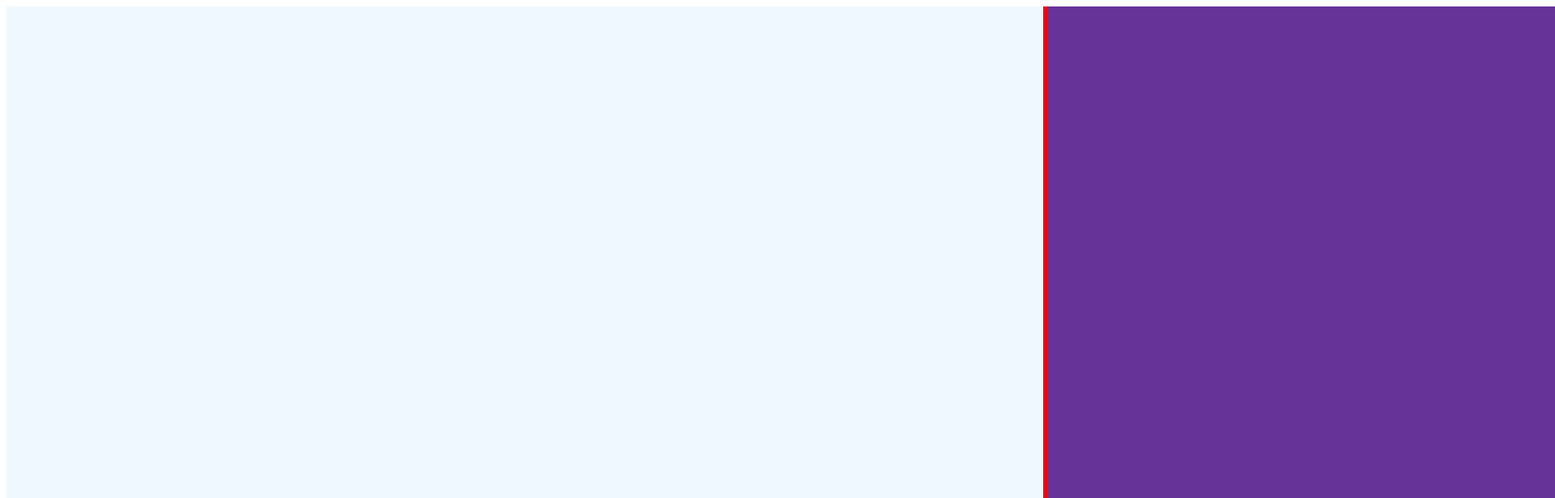
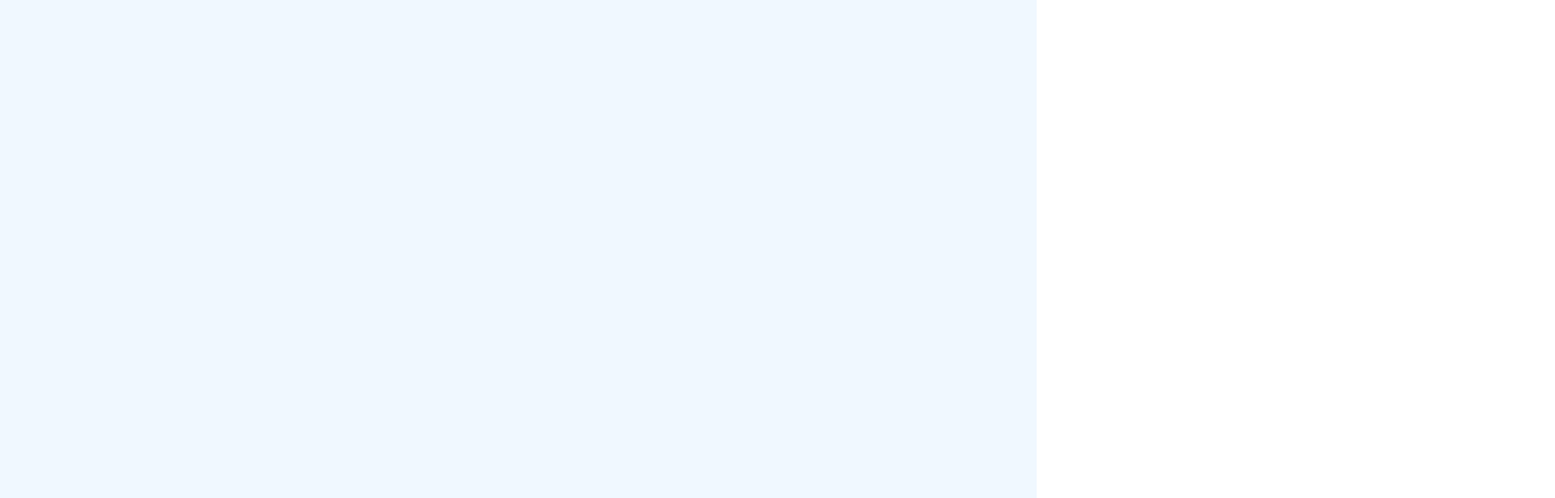
Before and after one commit to mvssyl/Workshop, a plain HTML site: page index.html in a window 1280 px wide. Shown: the top 616 px of the page at 81% size, 1920 px wide, since content can reach past the window. Drawn offline with nearby package versions, Linux system fonts and the light colour scheme.

Commit message:
changement

```diff
--- a/css/main.css
+++ b/css/main.css
@@ -1,35 +1,34 @@
-.body {
+body {
     margin: 0;
     overflow-x: hidden;
 }
 
-.fenetre-histoire {
+.fenetre-theatre {
     width: 100%;
     height: 100vh;
     overflow: hidden;
-    overflow-x: hidden;
 }
 
 .bande-histoire {
     display: flex;
-    width: 900%;
+    width: 900vw;
     height: 100%;
 }
 
 .acte {
+    display: flex;
+    width: 300vw;
+    height: 100vh;
+}
+
+.part-1, .part-2, .part-3,
+.part-4, .part-5, .part-6,
+.part-7, .part-8, .part-9 {
     width: 100vw;
     height: 100vh;
-    border-right: 5px solid red;
+    flex-shrink: 0;
 }
 
-.acte-1 {
-    background-color: aliceblue;
-}
-
-.acte-2 {
-    background-color: rebeccapurple;
-}
-
-.acte-3 {
-    background-color: aquamarine;
-}
+.acte-1 section {background-color: aliceblue; border-right: 2px solid black;}
+.acte-2 section {background-color: rebeccapurple; border-right: 2px solid white;}
+.acte-3 section {background-color: aquamarine; border-right:  2px solid black;}
--- a/index.html
+++ b/index.html
@@ -5,9 +5,11 @@
     <meta name="viewport" content="width=device-width, initial-scale=1.0">
     <title>Document</title>
     <link rel="stylesheet" href="css/main.css">
-    <script src="/js/main.js" defer></script>
+
     <script src= "https://cdn.jsdelivr.net/npm/gsap@3.13.0/dist/gsap.min.js"></script>
     <script src="https://cdn.jsdelivr.net/npm/gsap@3.13.0/dist/ScrollTrigger.min.js"></script>
+
+    <script src="/js/main.js" defer></script>
 </head>
 <body>
 
@@ -16,19 +18,21 @@
         <div class="bande-histoire">
 
             <section class="acte acte-1">
-
-                <section class="acte-1--01"></section>
-                <section class="acte-1--02"></section>
-                <section class="acte-1--03"></section>
-
+                <section class="part-1"></section>
+                <section class="part-2"></section>
+                <section class="part-3"></section>
             </section>
 
             <section class="acte acte-2">
-
+                <section class="part-4"></section>
+                <section class="part-5"></section>
+                <section class="part-6"></section>
             </section>
 
             <section class="acte acte-3">
-
+                <section class="part-7"></section>
+                <section class="part-8"></section>
+                <section class="part-9"></section>
             </section>
 
         </div>
--- a/js/main.js
+++ b/js/main.js
@@ -36,16 +36,26 @@ loadData(dataList["aquaculture-production"])
 
 gsap.registerPlugin(ScrollTrigger);
 
-const section = gsap.utils.toArray(".acte");
+const bande = document.querySelector(".bande-histoire");
 
-gsap.to(section, {
-    xPercent: -100 * (section.length - 1),
+function scrollMouvement() {
+    let bandeWidth = bande.scrollWidth;
+    return - (bandeWidth - window.innerWidth);
+}
+
+const entre = gsap.to(bande, {
+    x: scrollMouvement,
     ease: "none",
-    scrollTrigger: {
-        trigger : ".fenetre-theatre",
-        pin: true,
-        scrub: 1,
-        snap: 1 / section.length - 1,
-        end: () => "+=" + document.querySelector(".fenetre-theatre").offsetWidth * 2 // La durée du scroll (plus le chiffre est grand, plus c'est lent)
-    }
-})
+    duration: 3,
+});
+
+ScrollTrigger.create({
+    trigger: ".fenetre-theatre",
+    start: "top top",
+    end: () => "+=" + (scrollMouvement() * -1),
+    pin: true,
+    animation: entre,
+    scrub: 1,
+    invalidateOnRefresh: true,
+    snap: 1 / (9-1)
+});
```
